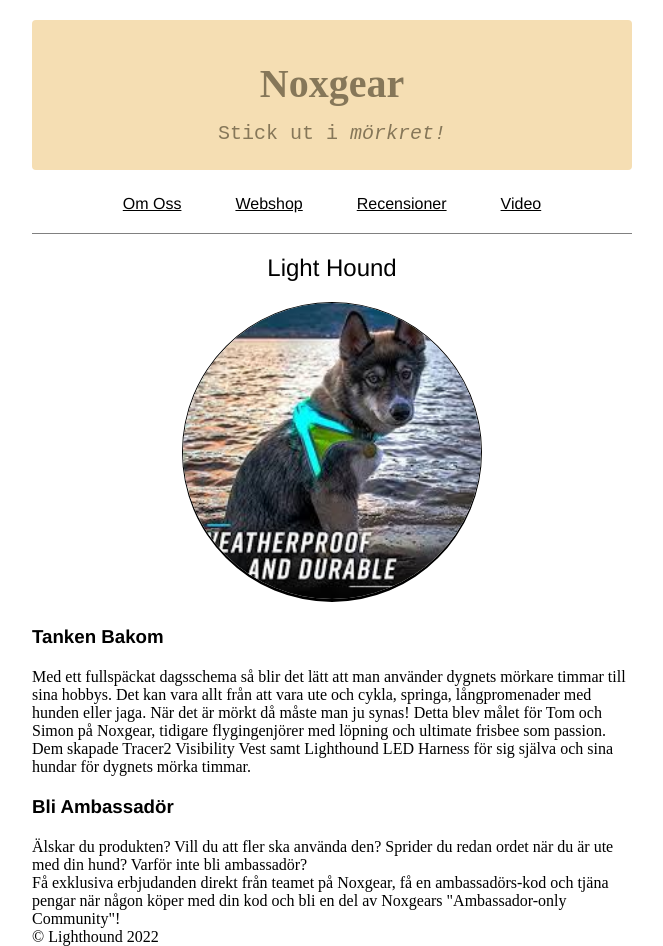
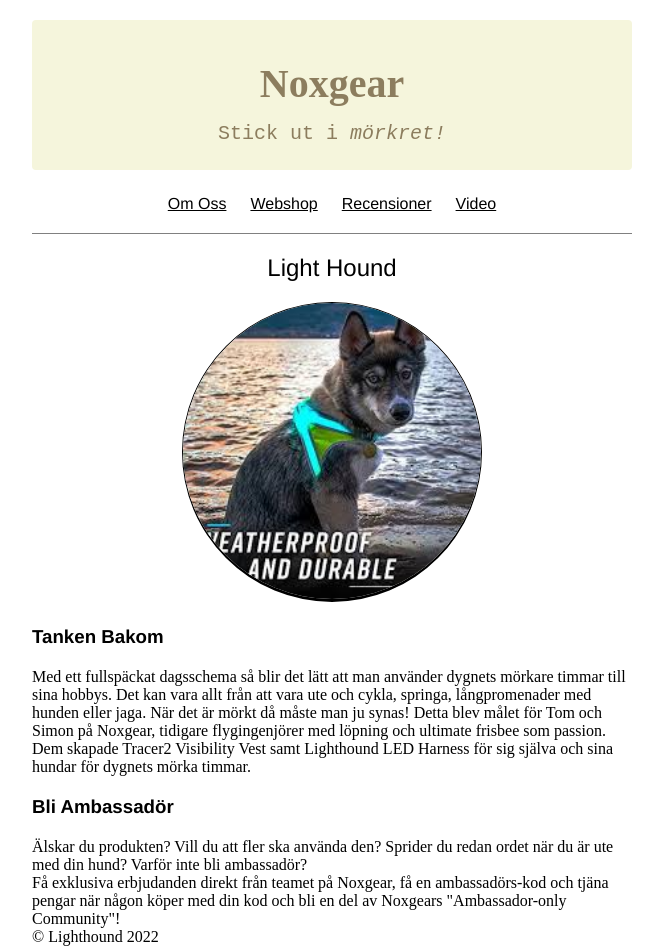
Before and after one commit to DHTheba/Doglopedia, a plain HTML site: page index.html in a window 1280 px wide. Shown: the whole page, without its empty margins (308-971 px from the left). Drawn offline with Linux system fonts and the light colour scheme.

Commit message:
Update styles.css
Ändrade bakgrundsfärg samt textfärg på första headern då den inte riktigt stämde med referensbilden

```diff
--- a/styles.css
+++ b/styles.css
@@ -12,11 +12,11 @@
 }
 
 #header {
-    background-color: wheat;
+    background-color: beige;
     border-radius: 4px;
     padding: 20px;
     margin-top: 20px;
-    color: rgb(134, 119, 89);
+    color: rgb(140, 125, 94);
     font-size: 20px;
     height: 150px;
 
@@ -28,7 +28,7 @@
 
 #subhead {
     font-family: monospace;
-    color: rgb(134, 119, 89);
+    color: rgb(140, 125, 94);
     margin-top: 15px;
 
 }
@@ -49,7 +49,8 @@
 li {
     display: inline-block;
     font-family: Helvetica;
-    padding: 5px 25px 20px 25px;
+    padding: 5px 10px 20px 10px;
+    font-weight: lighter;
 }
 
 a {
```
